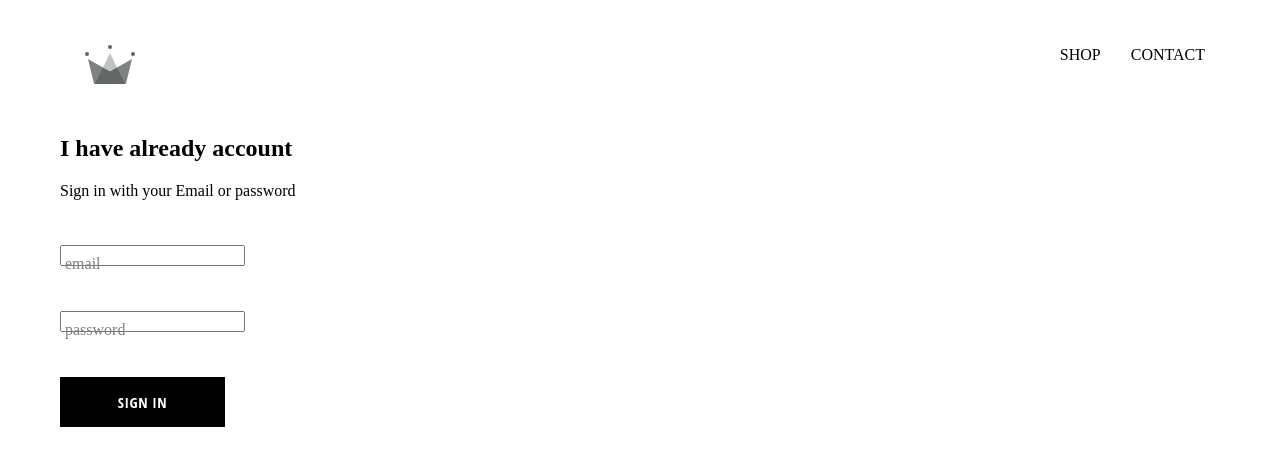
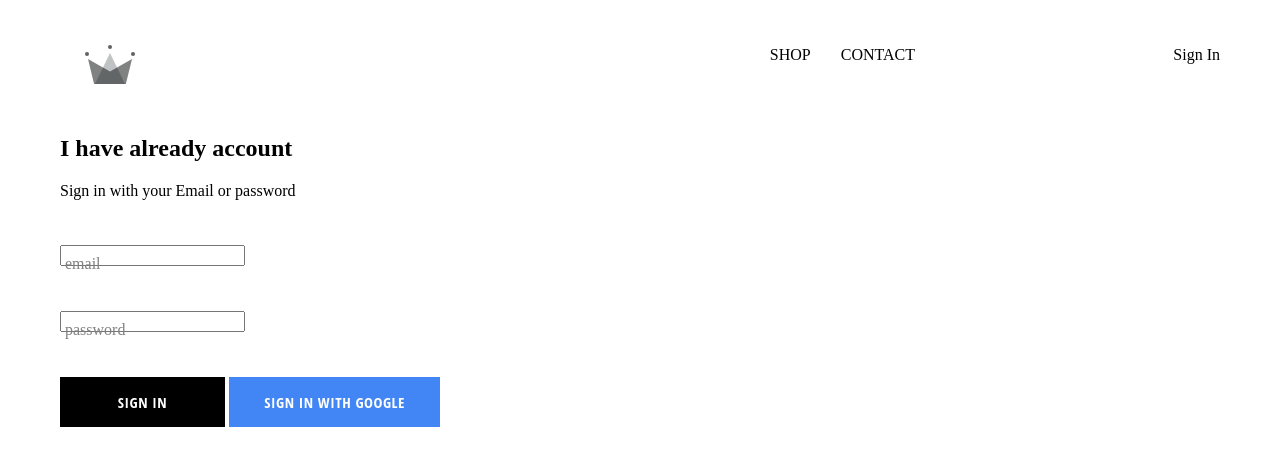
Before and after one commit to goldboy111/crwn-clothing, a React (Create React App) app: page /signin in a window 1280 px wide. Shown: the top 466 px of the page. Built offline with nearby package versions, Linux system fonts and the light colour scheme; no server answers; a web font is replaced by a local one.

Commit message:
integrated with firebase with sign in page  and sign in with google

```diff
--- a/package.json
+++ b/package.json
@@ -6,6 +6,7 @@
     "@testing-library/jest-dom": "^5.16.4",
     "@testing-library/react": "^13.3.0",
     "@testing-library/user-event": "^13.5.0",
+    "firebase": "^9.8.4",
     "node-sass": "^7.0.1",
     "react": "^18.1.0",
     "react-dom": "^18.1.0",
--- a/src/App.css
+++ b/src/App.css
@@ -7,3 +7,7 @@
     text-decoration: none;
     color: black;
 }
+
+*{
+    box-sizing: border-box;
+}
--- a/src/App.js
+++ b/src/App.js
@@ -1,33 +1,39 @@
 import './App.css';
 import HomePage from './../src/pages/homepage.component.jsx';
-import { Route, Router, Routes, Link, Switch } from 'react-router-dom';
+import { Route,  Switch } from 'react-router-dom';
 import ShopPage from './pages/shop/shop.component';
 import Header from './components/header/header.component';
 import SinInAndSignUpPage from './pages/sign-in-and-sign-up/sign-in-and-sign-up.component';
-const HatsPage = (props)=>{
-  console.log(props);
-return(<div>
-  <h1>Hats Page</h1>
-</div>
-)
+import { auth } from './firebase/firebase.utils';
+import React from 'react';
+
+class App extends React.Component {
+
+  constructor(){
+    super();
+    this.state={
+      currentUser: null
+    }
   }
 
-const DetailsPage = props=>(
+  unsubscribeFromAuth = null;
+
+  componentDidMount(){
+   this.unsubscribeFromAuth= auth.onAuthStateChanged(user=>{this.setState({currentUser:user})
+     console.log(user);  })
+
+  }
+
+  componentWillUnmount(){
+
+    this.unsubscribeFromAuth();
+  }
 
 
-
-
-    <div>
-      <h1>Details Page</h1>
-
-    </div>
-
-  )
-
-function App() {
+  render(){
     return (
       <div >
-      <Header />
+        <Header currentUser={this.state.currentUser} />
         <Switch>
         <Route exact path='/' component={HomePage} />
         <Route exact path='/shop' component={ShopPage} />
@@ -37,5 +43,6 @@
       </div>
     );
   }
+}
 
 export default App;
--- a/src/components/custom-button/custom-button.component.jsx
+++ b/src/components/custom-button/custom-button.component.jsx
@@ -1,8 +1,8 @@
 import React from 'react';
 import './custom-button.styles.scss';
 
-const CustomButton = ({children,...otherprops})=>(
-    <button className='custom-button'  {...otherprops}  >
+const CustomButton = ({children,isGoogleSignIN,...otherprops})=>(
+    <button className={` ${isGoogleSignIN? 'isGoogleSignIN' : '' }   custom-button`}  {...otherprops}  >
       {children}
     </button>
 )
--- a/src/components/custom-button/custom-button.styles.scss
+++ b/src/components/custom-button/custom-button.styles.scss
@@ -19,4 +19,12 @@
       color: black;
       border: 1px solid black;
     }
+    &.isGoogleSignIN{
+      background-color: #4285f4;
+      color: white;
+      &:hover{
+        background-color: #357ae8;
+        border: none;
+      }
+    }
   }
--- a/src/components/header/header.component.jsx
+++ b/src/components/header/header.component.jsx
@@ -2,7 +2,9 @@
 import { Link } from "react-router-dom";
 import './header.styles.scss'
 import {ReactComponent as Logo} from '../../assests/crown.svg';
-const Header =()=>(
+import { auth } from "../../firebase/firebase.utils";
+
+const Header =({currentUser})=>(
     <div className="header">
         <Link to='/' className="logo-container"  >
             <Logo  className="logo" />
@@ -10,6 +12,12 @@
         <div className="options">
             <Link to="/shop" className="option" >SHOP</Link>
             <Link to="/shop" className="option" >CONTACT</Link>
+            {
+                currentUser ?
+                <div className="options" onClick={()=>auth.signOut()} >Sign Out</div>
+                :
+                <Link className="options" to='/signin' >Sign In</Link>
+            }
         </div>
     </div>
 )
--- a/src/components/sign-in/sign-in.component.jsx
+++ b/src/components/sign-in/sign-in.component.jsx
@@ -2,6 +2,8 @@
 import './sign-in.styles.scss';
 import FormInput from "../form-input/form-input.component";
 import CustomButton from "../custom-button/custom-button.component";
+import { signInWithGoogle } from "../../firebase/firebase.utils";
+
 class SignIn extends Component{
 
     constructor(props){
@@ -49,8 +51,12 @@
                 required />
 
 
+              <div className="buttons">
+              <CustomButton type="submit"  >Sign in</CustomButton>
+                <CustomButton onClick={signInWithGoogle} isGoogleSignIN >Sign In With Google</CustomButton>
+              </div>
 
-                <CustomButton type="submit"  >Sign in</CustomButton>
+
                </form>
 
             </div>
--- a/src/components/sign-in/sign-in.styles.scss
+++ b/src/components/sign-in/sign-in.styles.scss
@@ -1,8 +1,12 @@
 .sign-in{
-    width: 30vw;
+    width: 380px;
     display: flex;
     flex-direction: column;
   .title{
     margin: 10px 0;
   }
+  .buttons{
+    display: flex;
+    justify-content: space-between;
+  }
 }
--- /dev/null
+++ b/src/firebase/firebase.utils.js
@@ -0,0 +1,24 @@
+import firebase from 'firebase/compat/app';
+import 'firebase/compat/auth';
+import 'firebase/compat/firestore';
+
+
+const firebaseConfig = {
+    apiKey: "AIzaSyDbIjKAlg35dUOIUFxDbeLp0QvM8QYBgL8",
+    authDomain: "crwn-db-70462.firebaseapp.com",
+    projectId: "crwn-db-70462",
+    storageBucket: "crwn-db-70462.appspot.com",
+    messagingSenderId: "971045998163",
+    appId: "1:971045998163:web:4055b9cb8c7579a64f00a6",
+    measurementId: "G-KQ6QEHSZJB"
+  };
+
+  firebase.initializeApp(firebaseConfig);
+  export const auth = firebase.auth();
+  export const firestore = firebase.firestore();
+
+  const provider = new firebase.auth.GoogleAuthProvider();
+  provider.setCustomParameters({prompt:'select_account'});
+
+  export const signInWithGoogle = ()=> auth.signInWithPopup(provider);
+  export default firebase;
```
Also changed, not shown: 2 other files (tests, documents, lock files or other folders). Lines whose indentation alone changed are shown as unchanged.
